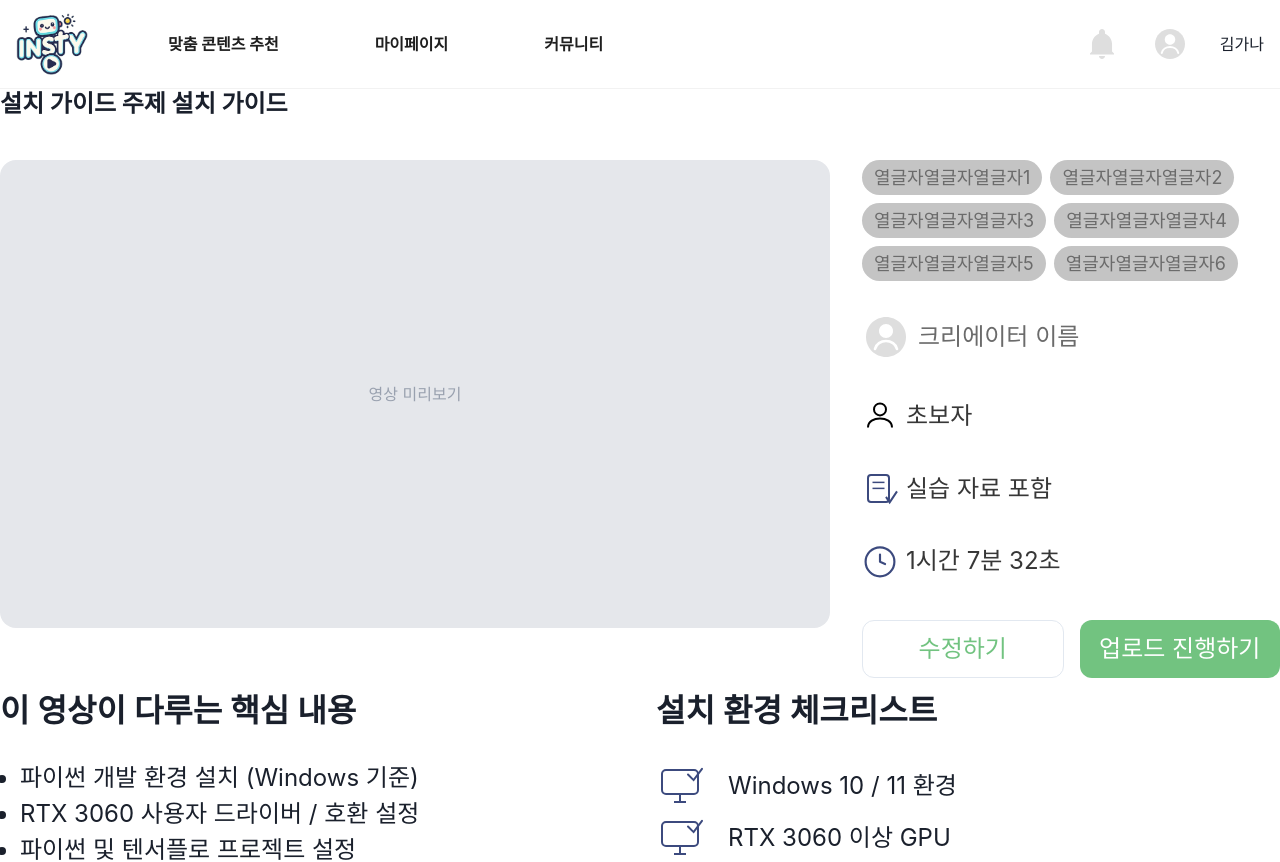
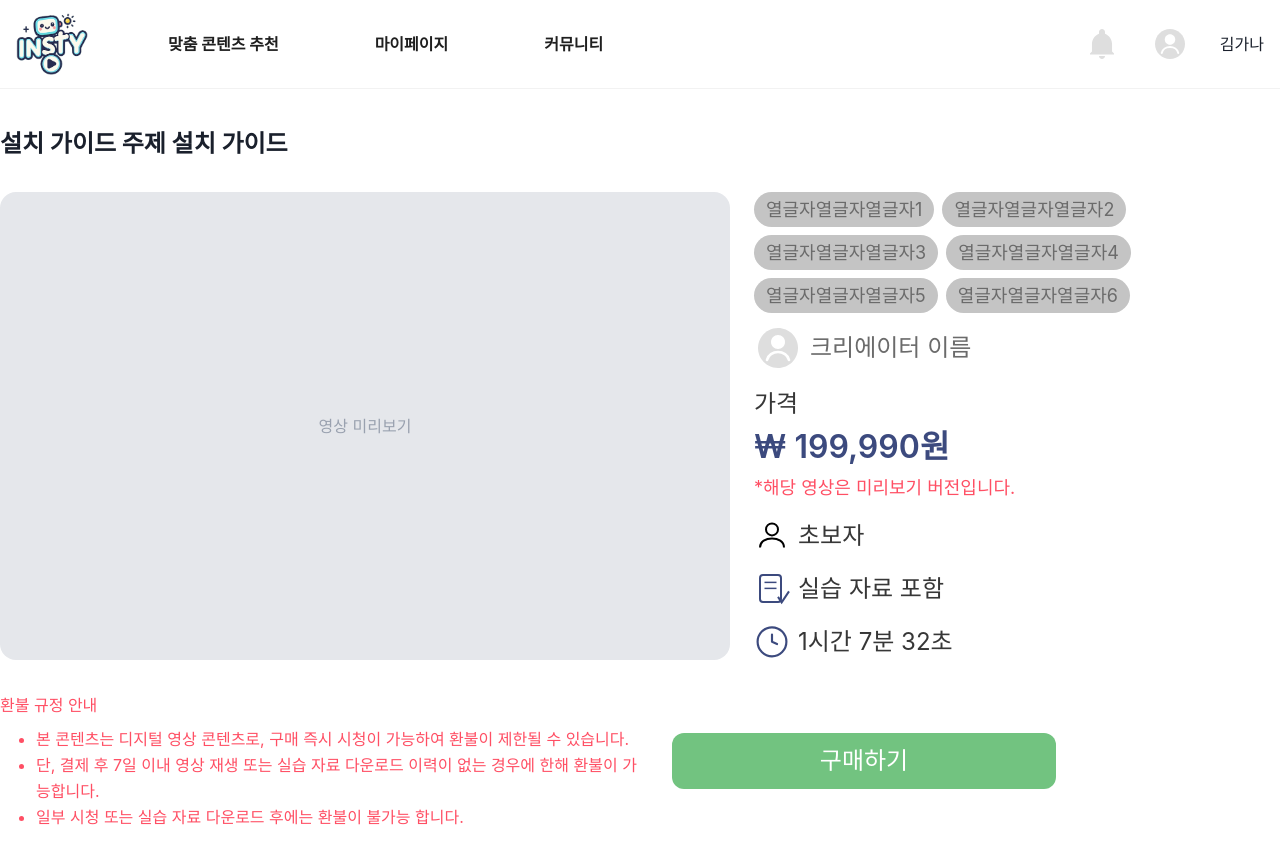
Before and after one commit to Insty-team/insty-frontend, a Next.js app in the folder insty-frontend/: page /learner/recommend/course/0 in a window 1280 px wide. Shown: the top 862 px of the page. Built offline with nearby package versions, Linux system fonts and the light colour scheme; what @chakra-ui/next-js would draw is missing.

Commit message:
design: 러너&크리에이터에 따라 상세화면 다르게 구현

```diff
--- a/insty-frontend/src/app/creator/videos/_component/upload/PreviewInfomation.tsx
+++ b/insty-frontend/src/app/creator/videos/_component/upload/PreviewInfomation.tsx
@@ -1,26 +1,33 @@
-import React from "react";
+"use client";
 import { UploadformData } from "@/app/types";
 import Image from "next/image";
 import { BaseButton } from "@/app/_components/common";
+import { REFUND_POLICY } from "@/app/constants/constants";
+import Modal from "@/app/_components/common/Modal";
+import { useState } from "react";
+import { IoIosCheckbox, IoIosCheckboxOutline } from "react-icons/io";
 
 interface PreviewInfomationProps {
 	data: UploadformData;
 	onEdit: () => void;
+	mode: "creator" | "learner";
 }
 
-function PreviewInfomation({ data, onEdit }: PreviewInfomationProps) {
+function PreviewInfomation({ data, onEdit, mode }: PreviewInfomationProps) {
+	const [open, setOpen] = useState(false);
+	const [checked, setChecked] = useState(false);
+
 	if (!data) return <div>데이터가 없습니다.</div>;
-
 	return (
 		<div className="flex flex-col gap-8 items-stretch">
-			<div className="font-bold text-2xl mb-2">{data.title}</div>
+			<div className="font-bold text-2xl mt-10">{data.title}</div>
 
-			<div className="flex gap-8">
-				<div className="w-[830px] h-[468px] bg-gray-200 rounded-2xl flex items-center justify-center">
+			<div className="flex gap-4 w-full">
+				<div className="w-[730px] h-[468px] bg-gray-200 rounded-2xl flex items-center justify-center">
 					<span className="text-gray-400">영상 미리보기</span>
 				</div>
 
-				<div className="flex flex-col gap-2 flex-1 justify-between h-[468px]">
+				<div className="flex flex-col gap-2 flex-1 justify-between ml-2">
 					<div className="flex gap-2 flex-wrap">
 						{data.tags.map((tag) => (
 							<span
@@ -31,11 +38,24 @@ function PreviewInfomation({ data, onEdit }: PreviewInfomationProps) {
 							</span>
 						))}
 					</div>
-					<div className="flex flex-col gap-9 mt-6">
+					<div className="flex flex-col gap-4">
 						<div className="flex gap-2 items-center">
 							<Image src="/profile.svg" alt="user" width={48} height={48} />
 							<span className="text-black-100 text-2xl">크리에이터 이름</span>
 						</div>
+						{mode === "learner" && (
+							<div className="flex flex-col gap-2">
+								<span className="text-black-300 text-2xl font-medium">
+									가격
+								</span>
+								<span className="text-3xl text-primary-blue-600 font-semibold">
+									₩ {data.price.toLocaleString()}원
+								</span>
+								<p className="text-secondary-red-300 text-2lg">
+									*해당 영상은 미리보기 버전입니다.
+								</p>
+							</div>
+						)}
 						<div className="flex gap-2 items-center">
 							<Image src="/user.svg" alt="user" width={36} height={36} />
 							<span className="text-black-300 text-2xl">{data.recipient}</span>
@@ -51,19 +71,75 @@ function PreviewInfomation({ data, onEdit }: PreviewInfomationProps) {
 							<span className="text-black-300 text-2xl">1시간 7분 32초</span>
 						</div>
 					</div>
-					<div className="flex gap-4 mt-auto pt-8">
-						<BaseButton title="수정하기" fill={false} onClick={onEdit}/>
-						<BaseButton title="업로드 진행하기" onClick={() => {}}/>
+					{mode === "creator" && (
+						<div className="flex gap-4 mt-auto pt-8">
+							<BaseButton title="수정하기" fill={false} onClick={onEdit} />
+							<BaseButton title="업로드 진행하기" onClick={() => {}} />
+						</div>
+					)}
+				</div>
+			</div>
+
+			{mode === "learner" && (
+				<div className="flex justify-between gap-8">
+					<div className="w-1/2 flex flex-col text-secondary-red-300 text-lg leading-relaxed">
+						<div>환불 규정 안내</div>
+						<ul className="list-disc pl-5 ml-4 mt-2">
+							{REFUND_POLICY.map((text) => (
+								<li key={text.line}>{text.text}</li>
+							))}
+						</ul>
+					</div>
+					<div className="w-[30%] flex items-center mr-auto">
+						<BaseButton title="구매하기" onClick={() => setOpen(true)} />
 					</div>
 				</div>
-			</div>
+			)}
+
+			{open && (
+				<Modal
+					open={open}
+					title="구매하기"
+					onClose={() => setOpen(false)}
+					onCloseTitle="취소하기"
+					actionsTitle="구매하기"
+					actions={() => {}}
+				>
+					<div className="mb-4">
+						<div className="text-xl text-secondary-red-300 font-semibold mb-2">
+							환불 규정 안내
+						</div>
+						<ul className="list-disc pl-5 text-secondary-red-300 text-2lg ml-2">
+							{REFUND_POLICY.map((text) => (
+								<li key={text.line}>{text.text}</li>
+							))}
+						</ul>
+					</div>
+					<label className="flex items-center gap-2 mt-16 text-2xl">
+						<span className="inline-flex items-center justify-center cursor-pointer">
+							{checked ? (
+								<IoIosCheckbox
+									className="text-primary-green-600 w-9 h-9"
+									onClick={() => setChecked(!checked)}
+								/>
+							) : (
+								<IoIosCheckboxOutline
+									className="text-gray-scale-400 w-9 h-9"
+									onClick={() => setChecked(!checked)}
+								/>
+							)}
+						</span>
+						<span>환불 규정을 확인했습니다.</span>
+					</label>
+				</Modal>
+			)}
 
 			<div className="flex gap-8 mt-8">
 				<div className="flex-1">
 					<div className="font-semibold text-3xl">
 						이 영상이 다루는 핵심 내용
 					</div>
-					<ul className="list-disc pl-5 space-y-1 mt-8 text-2xl">
+					<ul className="list-disc pl-5 space-y-4 mt-8 text-2xl">
 						{data.coreContents.map((content, idx) => (
 							<li key={idx}>{content}</li>
 						))}
--- a/insty-frontend/src/app/creator/videos/_component/upload/VideoUpload.tsx
+++ b/insty-frontend/src/app/creator/videos/_component/upload/VideoUpload.tsx
@@ -22,7 +22,7 @@ function VideoUpload() {
   return (
     <>
       {step === 'upload' && <VideoForm subject="영상 업로드" onSubmit={handleUpload} onBack={() => {}} />}
-      {step === 'preview' && data && <PreviewInfomation data={data} onEdit={() => handleEdit()} />}
+      {step === 'preview' && data && <PreviewInfomation data={data} onEdit={() => handleEdit()} mode="creator" />}
       {step === 'edit' && data && <VideoForm subject="영상 수정" initialData={data} onSubmit={handleUpload} onBack={() => setStep('preview')} />}
     </>
   )
```
